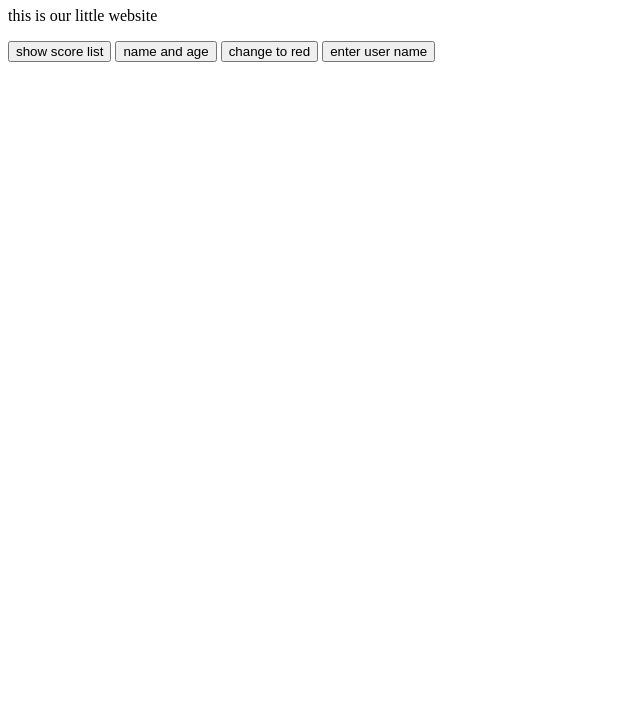
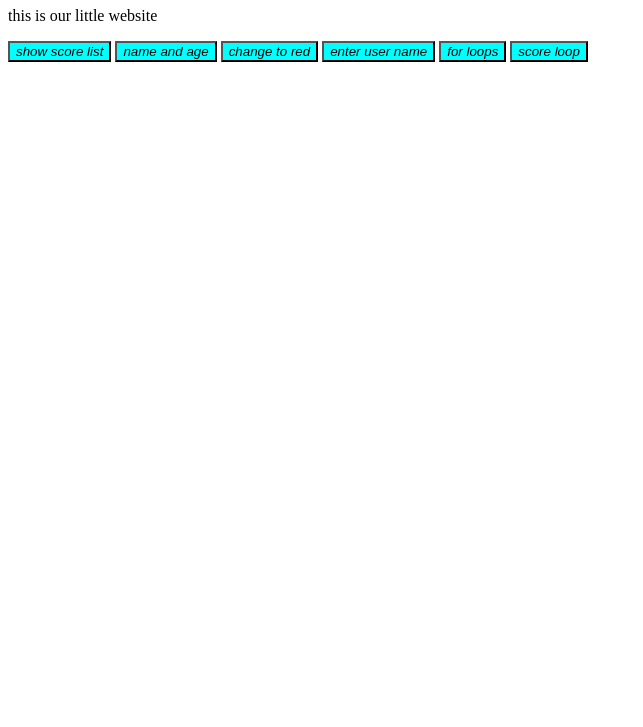
Before and after one commit to carolCase/lektion_javascript, a plain HTML site: page index.html in a window 1280 px wide. Shown: the part 73-800 px from the top of the page, without its empty margins (0-643 px from the left). Drawn offline with Linux system fonts and the light colour scheme.

Commit message:
added some color

```diff
--- a/colorLogic.js
+++ b/colorLogic.js
@@ -22,9 +22,27 @@ function arrays() {
 }
 //index
 //element
-function userLogin() {
+function userLogin()
+{
     var result = prompt("please enter your user name")
     alert(result)
+}
+
+function loopExercise()
+{
+    var index= 10
+    for (var index = 0; index <10; index++) { alert(index) }
+
 
 
 }
+
+function calculateScore() {
+    var playerScore = [150, 275, 600, 123, 834]
+    var sum= 0
+    for (let index = 0; index < playerScore.length; index++) {
+       sum += playerScore [index]
+       alert(sum)
+
+    }
+}
--- a/index.html
+++ b/index.html
@@ -12,11 +12,15 @@
 
     <h1 id="my-Color-Id">Hello!</h1>
     <p>this is our little website</p>
-
+ <div class="flex-container">
     <button onclick="arrays()">show score list</button>
     <button onclick="variables()">name and age</button>
     <button onclick="changeColor()">change to red</button>
     <button onclick="userLogin()">enter user name</button>
+    <button onclick="loopExercise()">for loops</button>
+    <button onclick="calculateScore()">score loop</button>
+</div>
+
 
 
     <script src="colorLogic.js"></script>  <!--länk till javascript-->
--- a/styles.css
+++ b/styles.css
@@ -8,3 +8,9 @@
 
 
 }
+.flex-container button
+{
+ background-color: aqua;
+ font-style: italic;
+
+}
```
